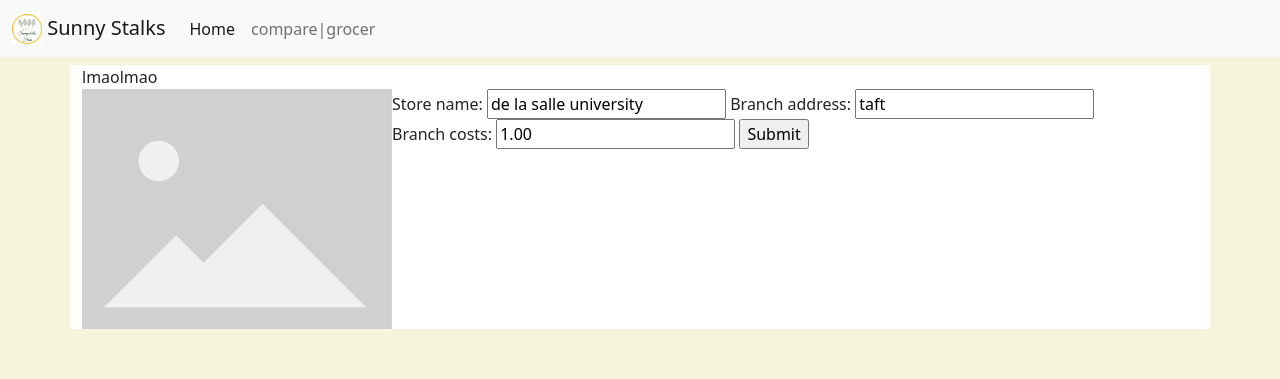
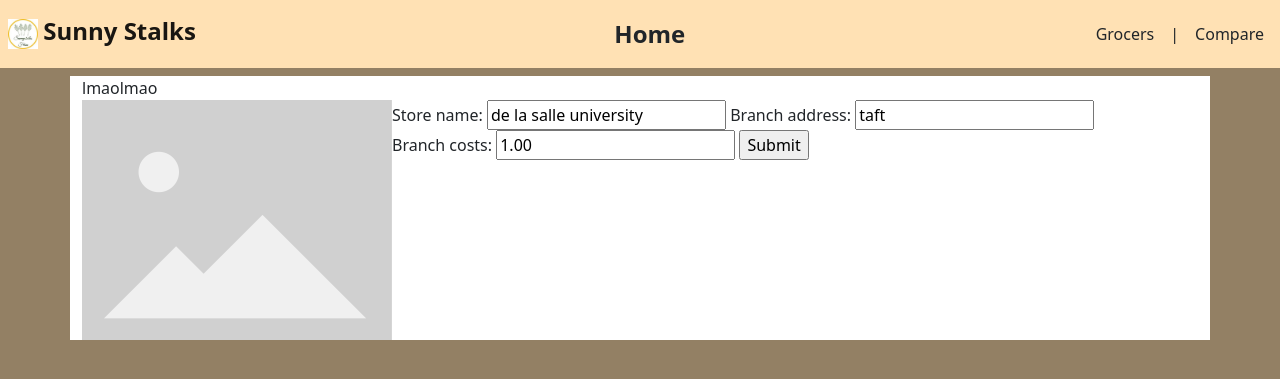
Before and after one commit to tempura9/SunnyStalks_webapp, a Django app: page /edit/1 in a window 1280 px wide. Shown: the top 379 px of the page. Run offline with Django 4.2, Linux system fonts and the light colour scheme; data comes from the database, SQL or seed files in the repository.

Commit message:
navbar
navvvvvbar

```diff
--- a/webapp/tracker/static/tracker/style.css
+++ b/webapp/tracker/static/tracker/style.css
@@ -1,3 +1,13 @@
 .bg-brown{
-    background-color: beige;
+    background-color: #938064;
 }
+.nav-color{
+    background-color: #ffe1b4;
+}
+.nav-button{
+    border: none;
+    background: none;
+}
+.nav-size{
+    font-size: 1.5rem;
+}
--- a/webapp/tracker/templates/tracker/base.html
+++ b/webapp/tracker/templates/tracker/base.html
@@ -18,29 +18,41 @@
 
 
 <body class="bg-brown">
-    <nav class="navbar navbar-expand-lg bg-light mb-2">
-        <div class="container-fluid d-flex justify-content-end">
+    <nav class="navbar navbar-expand-lg nav-color mb-2 px-2">
+        <div class="d-flex justify-content-between" style="width:100%">
             <a class="navbar-brand">
-                <img src="{% static 'images/logo.jpg' %}" alt="" width="30" height="30"
-                    class="d-inline-block align-text-top">
-                <span>Sunny Stalks</span>
+            <img src="{% static 'images/logo.jpg' %}" alt="" width="30" height="30"
+                class="d-inline-block align-text-top">
+            <span class="fw-bold nav-size">Sunny Stalks</span>
             </a>
             <button class="navbar-toggler" type="button" data-bs-toggle="collapse"
                 data-bs-target="#navbarSupportedContent" aria-controls="navbarSupportedContent" aria-expanded="false"
                 aria-label="Toggle navigation">
                 <span class="navbar-toggler-icon"></span>
             </button>
+            <!--
             <div class="collapse navbar-collapse" id="navbarSupportedContent">
-                <ul class="navbar-nav me-auto mb-2 mb-lg-0">
-                    <li class="nav-item">
+                <div class="navbar-nav me-auto mb-2 mb-lg-0 d-flex flex-row justify-content-center">
+                    <div class="nav-item">
                         <a class="nav-link active" aria-current="page" href="#">Home</a>
-                    </li>
-
-                    <li class="nav-item">
-                        <a class="nav-link">compare|grocer</a>
-                    </li>
-                </ul>
-            </div>
+                    </div>
+                    <div class="nav-item">
+                        <button class="nav-button nav-link text-dark">Grocers</button>
+                    </div>
+                    <div class="nav-item mt-2">
+                        <a> | </a>
+                    </div>
+                    <div class="nav-item">
+                        <button class="nav-button nav-link text-dark">Compare</button>
+                    </div>
+                </div>
+            </div>-->
+            <div class="nav-item p-2 nav-size"><a class="nav-link active fw-bold " aria-current="page" href="#">Home</a></div>
+            <div class="d-flex flex-row d-flex flex-row align-items-center" id="navbarSupportedContent">
+                    <span class="nav-item p-2"><button class="nav-button nav-link text-dark">Grocers</button></span>
+                    <span class="nav-item p-2"> | </span>
+                    <span class="nav-item p-2"><button class="nav-button nav-link text-dark">Compare</button></span>
+              </div>
         </div>
     </nav>
     {% block contentArea %}
```
